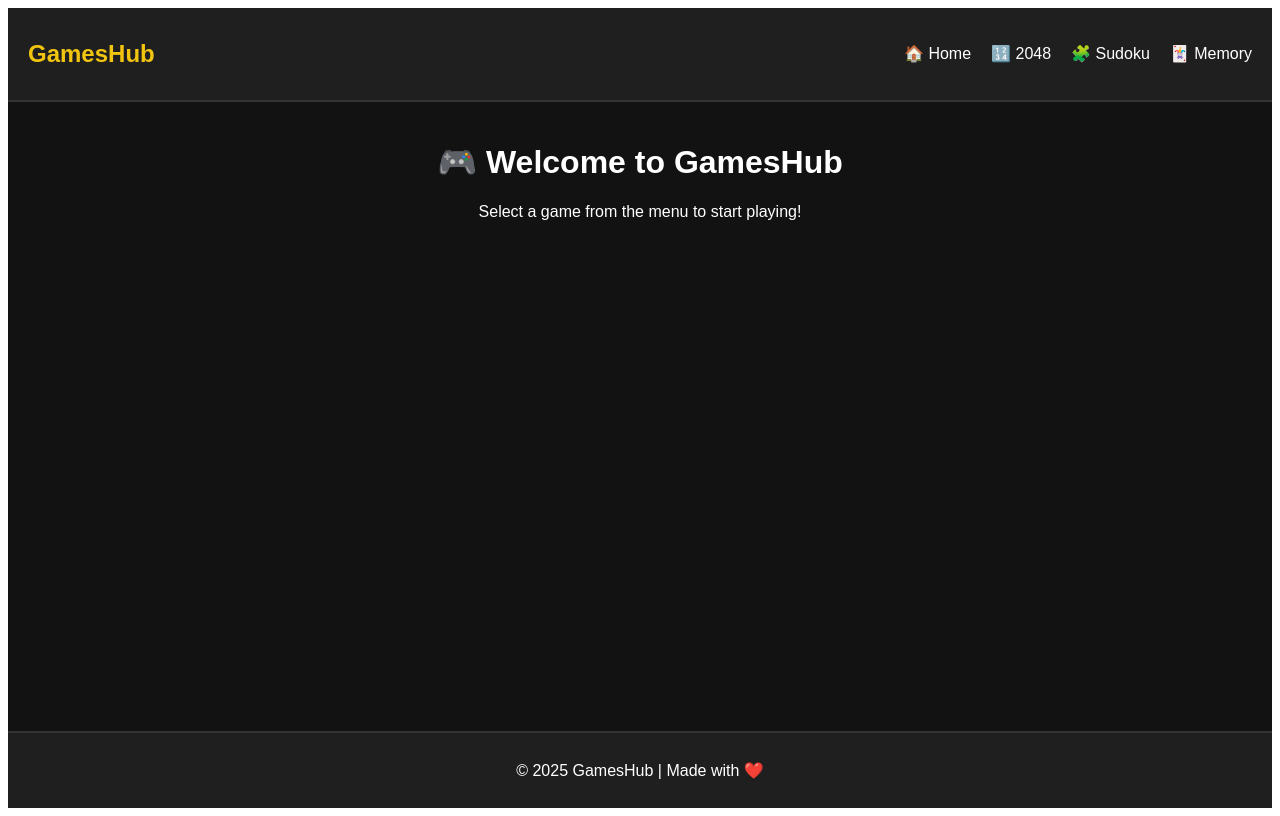
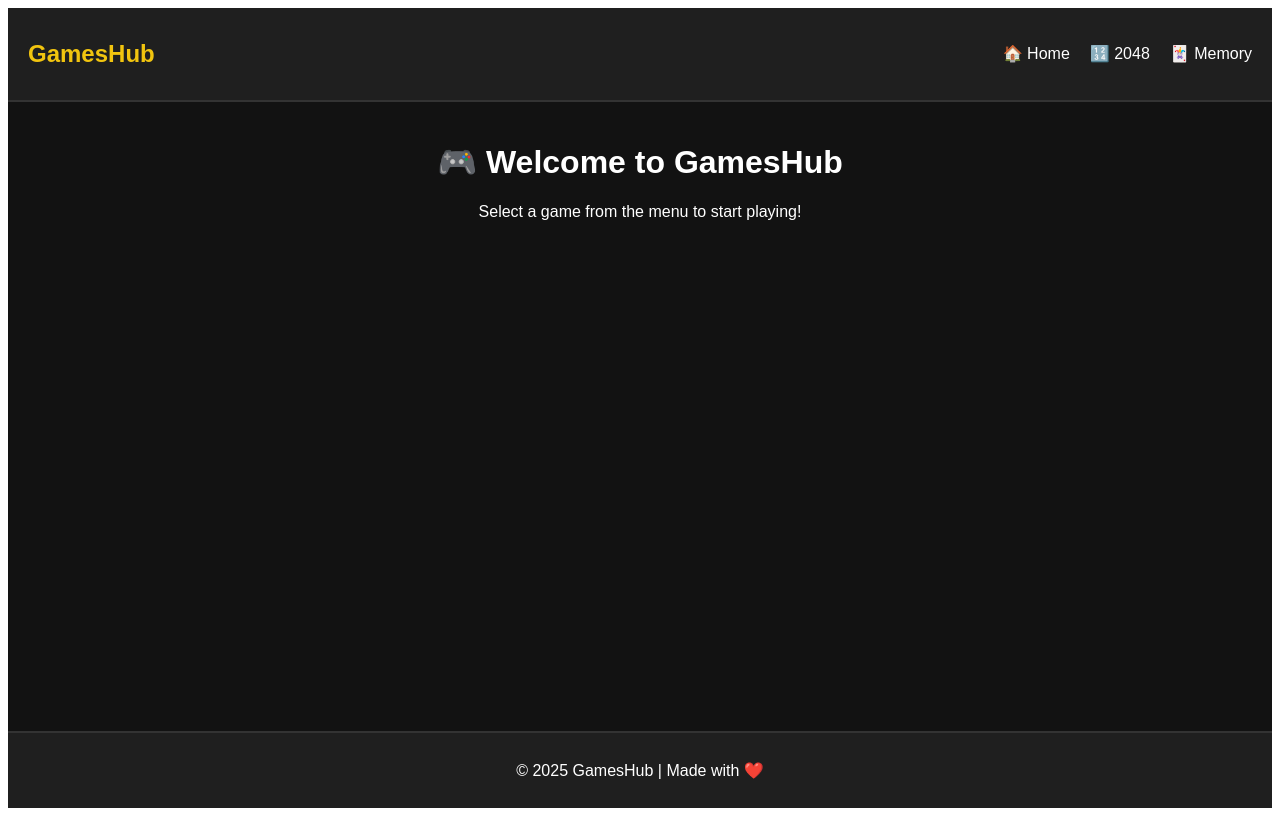
Before and after one commit to Jangraboy55/Gameshub, a React (Vite) app: page / in a window 1280 px wide. Built offline with nearby package versions, Linux system fonts and the light colour scheme.

Commit message:
Update Navbar.jsx

```diff
--- a/src/components/Navbar.jsx
+++ b/src/components/Navbar.jsx
@@ -7,7 +7,6 @@ export default function Navbar({ setActiveGame }) {
       <ul>
         <li onClick={() => setActiveGame("home")}>🏠 Home</li>
         <li onClick={() => setActiveGame("2048")}>🔢 2048</li>
-        <li onClick={() => setActiveGame("sudoku")}>🧩 Sudoku</li>
         <li onClick={() => setActiveGame("memory")}>🃏 Memory</li>
       </ul>
     </nav>
```
